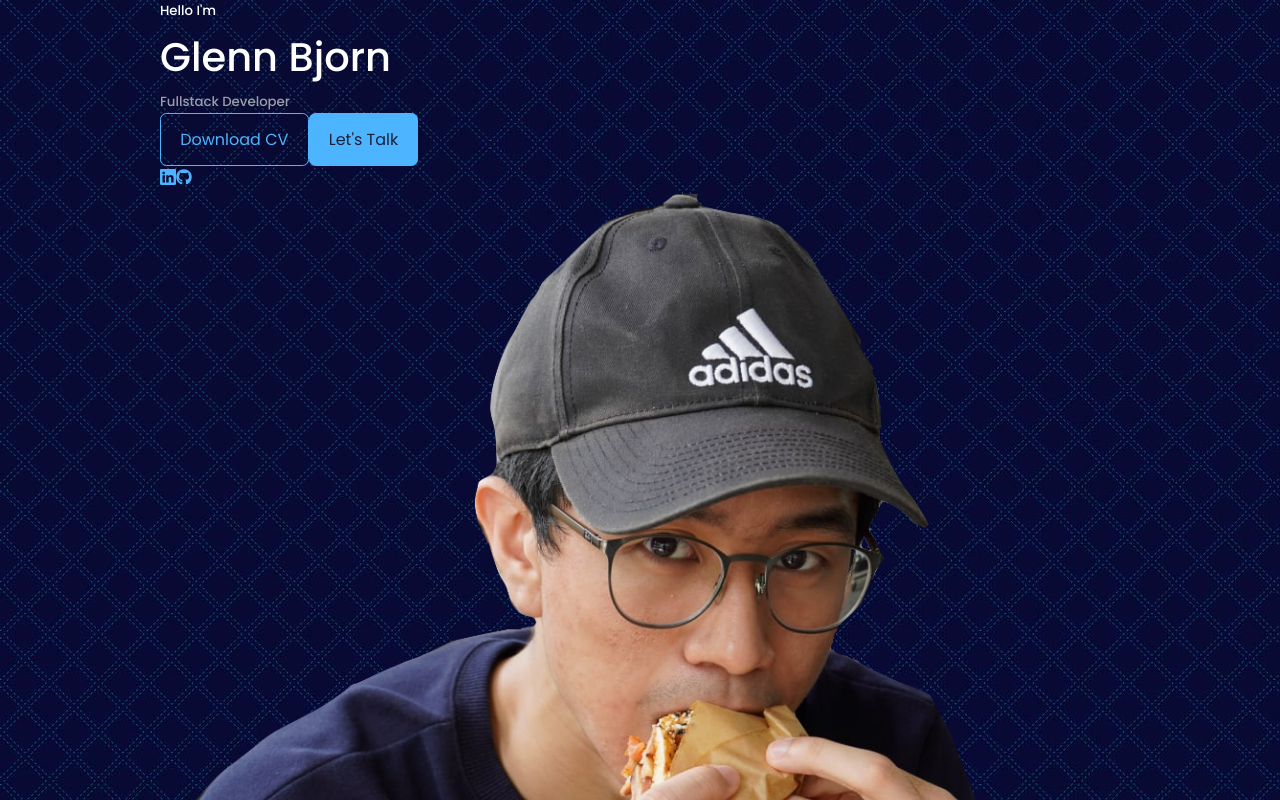
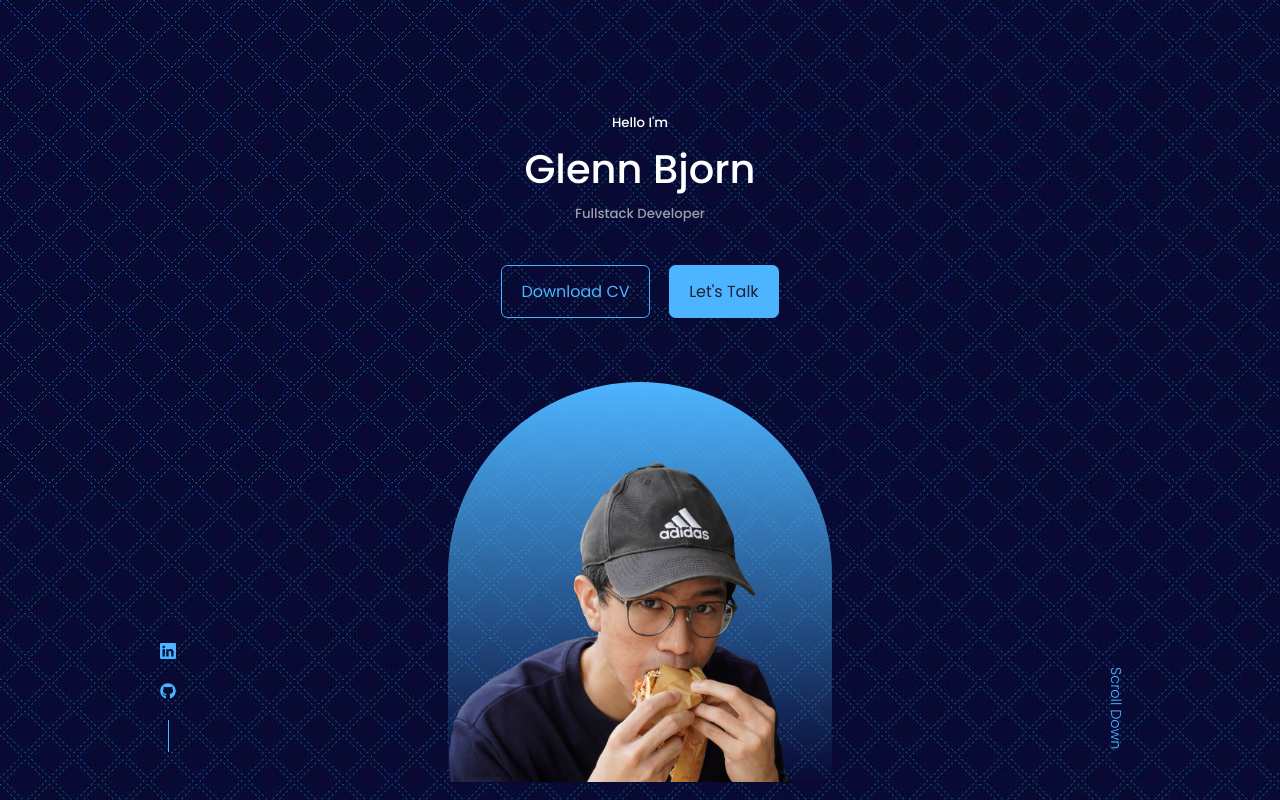
Before and after one commit to glennbjorn/Portfolio, a React (Create React App) app in the folder glennbjorn-portfolio-website/: page / in a window 1280 px wide. Shown: the top 800 px of the page. Built offline with nearby package versions, Linux system fonts and the light colour scheme.

Commit message:
completed header

```diff
--- a/glennbjorn-portfolio-website/src/components/header/Header.jsx
+++ b/glennbjorn-portfolio-website/src/components/header/Header.jsx
@@ -16,7 +16,7 @@
 
         <HeaderSocials />
 
-        <div className="me">
+        <div className="dp">
           <img src={DP} alt="dp" />
         </div>
 
--- a/glennbjorn-portfolio-website/src/components/header/HeaderSocials.jsx
+++ b/glennbjorn-portfolio-website/src/components/header/HeaderSocials.jsx
@@ -4,7 +4,7 @@
 
 const HeaderSocials = () => {
   return (
-    <div className='header_socials'>
+    <div className='header__socials'>
       <a href="http://linkedin.com/in/glennbjorn" target="_blank"><BsLinkedin/></a>
       <a href="http://github.com/glennbjorn" target="_blank"><FaGithub/></a>
     </div>
--- a/glennbjorn-portfolio-website/src/components/header/header.css
+++ b/glennbjorn-portfolio-website/src/components/header/header.css
@@ -0,0 +1,80 @@
+header {
+  height: 100vh;
+  padding-top: 7rem;
+  overflow: hidden;
+}
+
+.header__container {
+  text-align: center;
+  height: 100%;
+  position: relative;
+}
+
+/* =============== CTA =============== */
+.cta {
+  margin-top: 2.5rem;
+  display: flex;
+  gap: 1.2rem;
+  justify-content: center;
+}
+
+/* =============== HEADER SOCIALS =============== */
+.header__socials {
+  display: flex;
+  flex-direction: column;
+  align-items: center;
+  gap: 0.8rem;
+  position: absolute;
+  left: 0;
+  bottom: 3rem;
+}
+
+.header__socials::after {
+  content: "";
+  width: 1px;
+  height: 2rem;
+  background: var(--color-primary);
+}
+
+/* =============== DP =============== */
+.dp {
+  background: linear-gradient(var(--color-primary), transparent);
+  width: 24rem;
+  height: 25rem;
+  position: absolute;
+  left: calc(50% - 12rem);
+  margin-top: 4rem;
+  border-radius: 12rem 12rem 0 0;
+  overflow: hidden;
+  padding: 5rem 0 0 0;
+}
+
+/* =============== SCROLL DOWN =============== */
+.scroll__down {
+  position: absolute;
+  right: -2.3rem;
+  bottom: 5rem;
+  transform: rotate(90deg);
+  font-weight: 300;
+  font-size: 0.9rem;
+}
+
+/* =============== MEDIA QUERIES (MEDIUM DEVICES) =============== */
+
+@media screen and (max-width: 1024px) {
+  header {
+    height: 68vh;
+  }
+}
+
+/* =============== MEDIA QUERIES (SMALL DEVICES) =============== */
+
+@media screen and (max-width: 600px) {
+  header {
+    height: 100vh;
+  }
+
+  .header__socials, .scroll__down {
+    display: none;
+  }
+}
```
Also changed, not shown: glennbjorn-portfolio-website/src/assets/dp.png.
